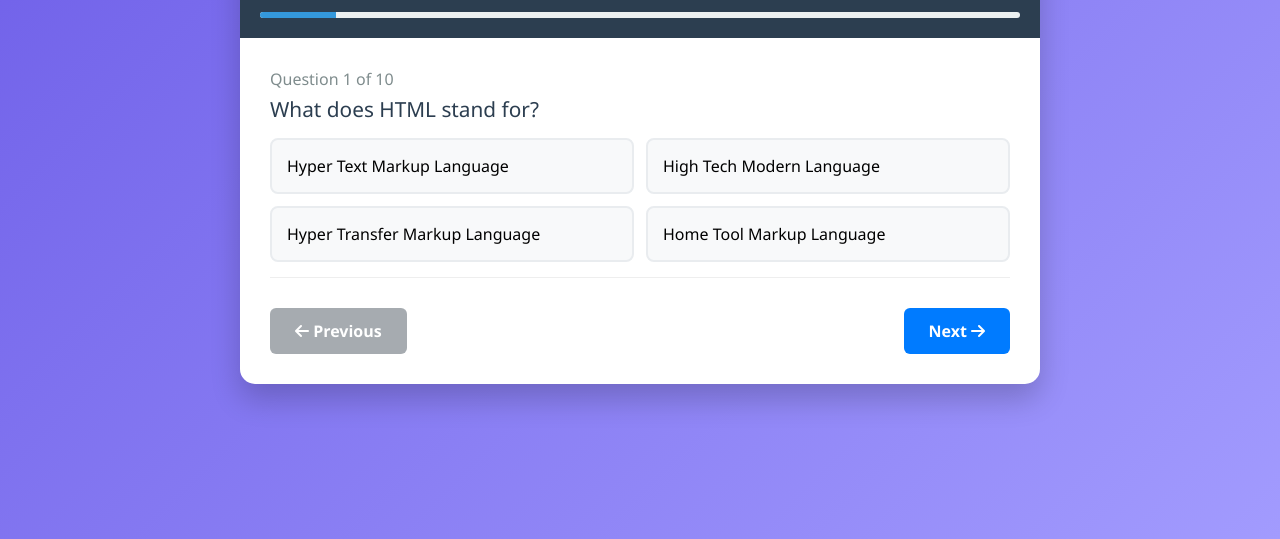
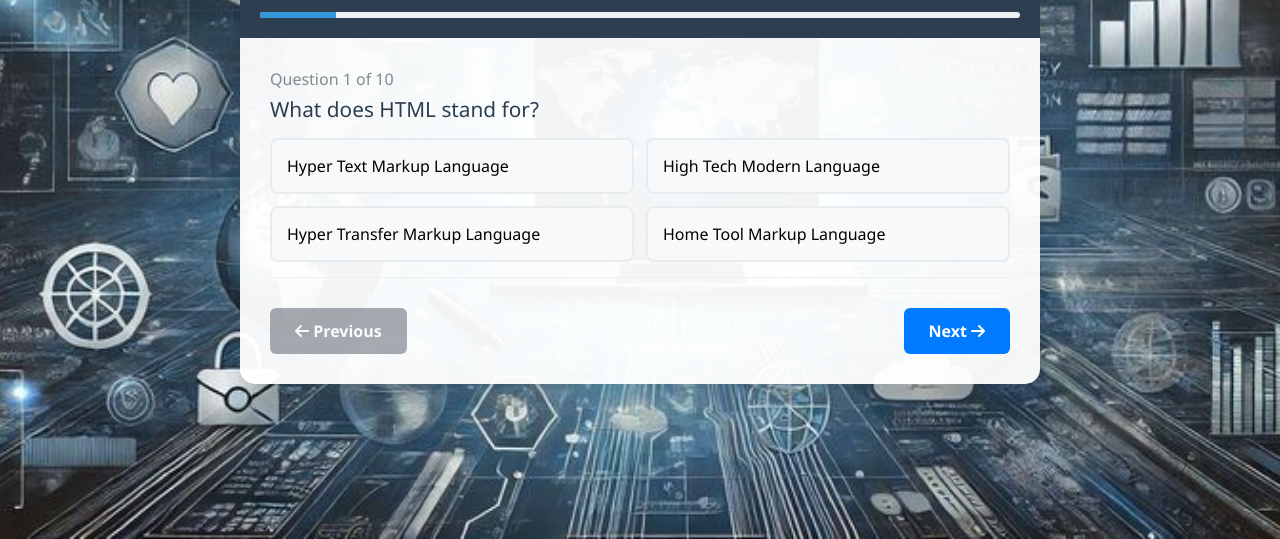
Before and after one commit to Sawdah12/Quiz, a plain HTML site: page computer.html in a window 1280 px wide. Shown: the part 261-800 px from the top of the page. Drawn offline with Linux system fonts and the light colour scheme.

Commit message:
Update computer.html

```diff
--- a/computer.html
+++ b/computer.html
@@ -18,14 +18,16 @@
     display: flex;
     justify-content: center;
     align-items: center;
-            background: linear-gradient(135deg, #6c5ce7 0%, #a29bfe 100%);
+    background: url('computer.jpg') no-repeat center center;
+    background-size: cover;
+    background-attachment: fixed;
     padding: 20px;
 }
 
 .quiz-container {
     width: 100%;
     max-width: 800px;
-            background: white;
+    background: rgba(255, 255, 255, 0.95);
     border-radius: 15px;
     overflow: hidden;
     box-shadow: 0 15px 30px rgba(0, 0, 0, 0.2);
```
Lines whose indentation alone changed are shown as unchanged.
